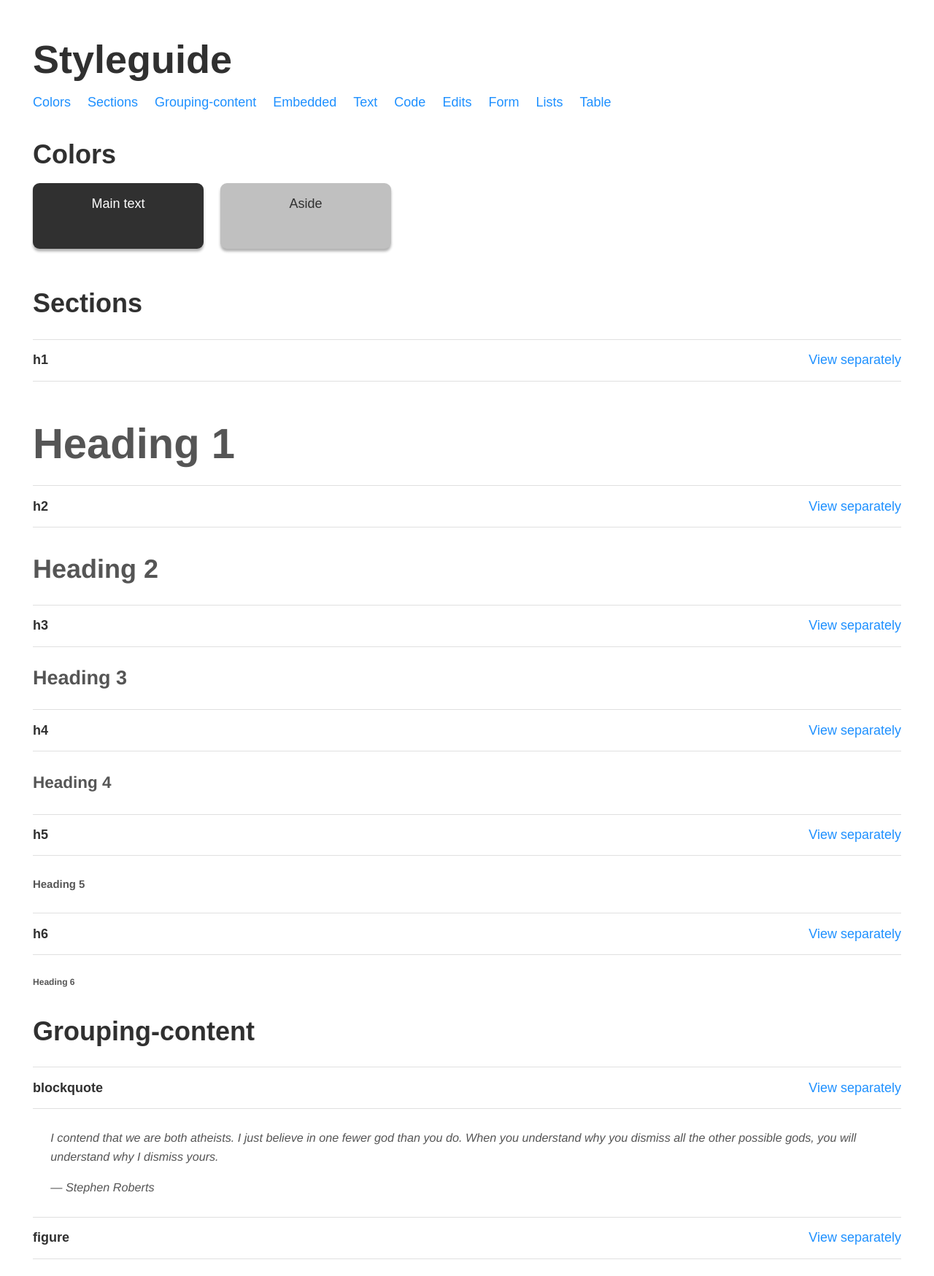
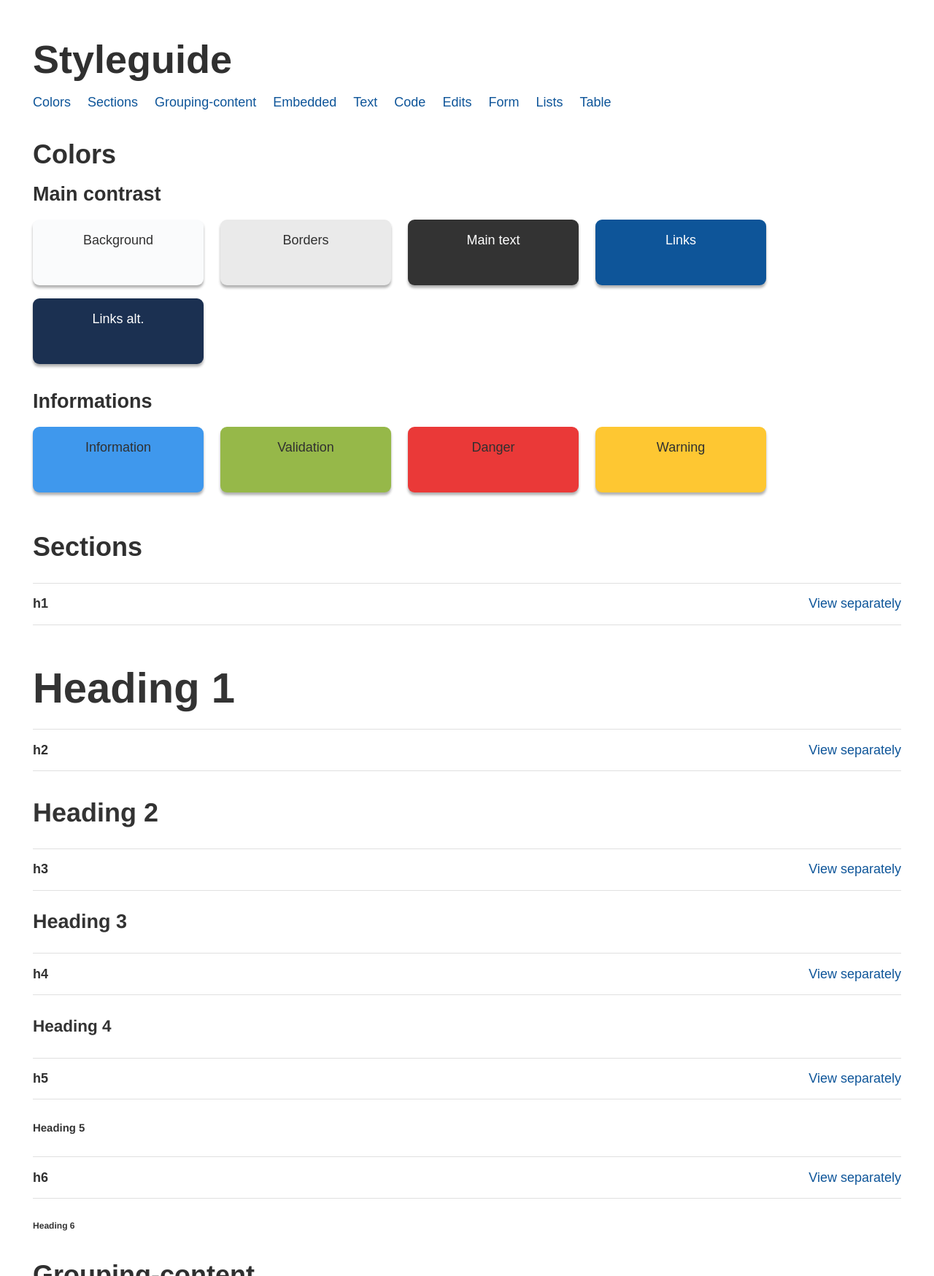
Before and after one commit to adrienchretien/adrienchretien.fr, a Jekyll site: the page built from styleguide.html, in a window 1280 px wide, cut to the strip 0-1749 px from the top of the page. Shown: the whole strip at 73% size. Built offline with Jekyll 4.4.1, drawn with Linux system fonts in a browser that asks for light colours.

Commit message:
Begin styleguide customization

```diff
--- a/css/main.css
+++ b/css/main.css
@@ -170,21 +170,21 @@ small,
 /* Theme */
 /* ----------------------------------------------------------*/
 a {
-  color: dodgerblue;
+  color: #0e5599;
 }
 
 a:active,
 a:focus,
 a:hover {
-  color: #0E5599;
+  color: #1B3051;
 }
 
 body {
-  color: #555;
+  color: #333;
 }
 
 html {
-  background-color: #fff;
+  background-color: #fafbfc;
 }
 
 .caption,
@@ -194,5 +194,5 @@ html {
 
 .h-entry,
 .list-posts__post {
-  border-color: #eaeaea;
+  border-color: #e2e2e2;
 }
--- a/styleguide.html
+++ b/styleguide.html
@@ -47,12 +47,37 @@ section_names: [sections, grouping-content, embedded, text, code, edits, form, l
 <!-- Swatches -->
 <div class="sg-section">
 	<h2 id="colors">Colors</h2>
-	<ul class="sg-swatches">
-		<li style="background-color: #303030; color: #fff;">
+	<h3>Main contrast</h3>
+  <ul class="sg-swatches">
+		<li style="background-color: #fafbfc;">
+			<p>Background</p>
+		</li>
+		<li style="background-color: #eaeaea;">
+			<p>Borders</p>
+		</li>
+		<li style="background-color: #333; color: #fff;">
 			<p>Main text</p>
 		</li>
-		<li style="background-color: #c0c0c0">
-			<p>Aside</p>
+		<li style="background-color: #0e5599; color: #fff;">
+			<p>Links</p>
+		</li>
+		<li style="background-color: #1b3051; color: #fff;">
+			<p>Links alt.</p>
+		</li>
+	</ul>
+	<h3>Informations</h3>
+  <ul class="sg-swatches">
+		<li style="background-color: #3f98ed;">
+			<p>Information</p>
+		</li>
+		<li style="background-color: #96b849;">
+			<p>Validation</p>
+		</li>
+		<li style="background-color: #ea3938">
+			<p>Danger</p>
+		</li>
+		<li style="background-color: #fec732;">
+			<p>Warning</p>
 		</li>
 	</ul>
 </div>
```
